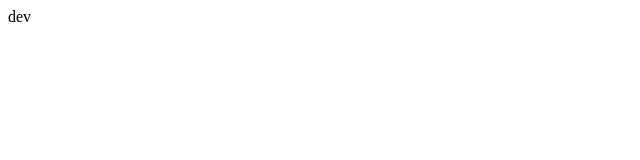
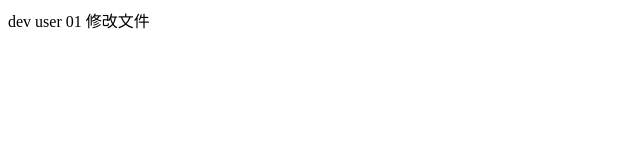
Before and after one commit to LeiHen/git-dome, a plain HTML site: page home.html in a window 1280 px wide. Shown: the whole page, without its empty margins (0-640 px from the left). Drawn offline with Linux system fonts and the light colour scheme.

Commit message:
user 01 U home.html

```diff
--- a/home.html
+++ b/home.html
@@ -11,5 +11,8 @@
 
 dev
 
+user 01 修改文件
+
+
 </body>
 </html>
```
